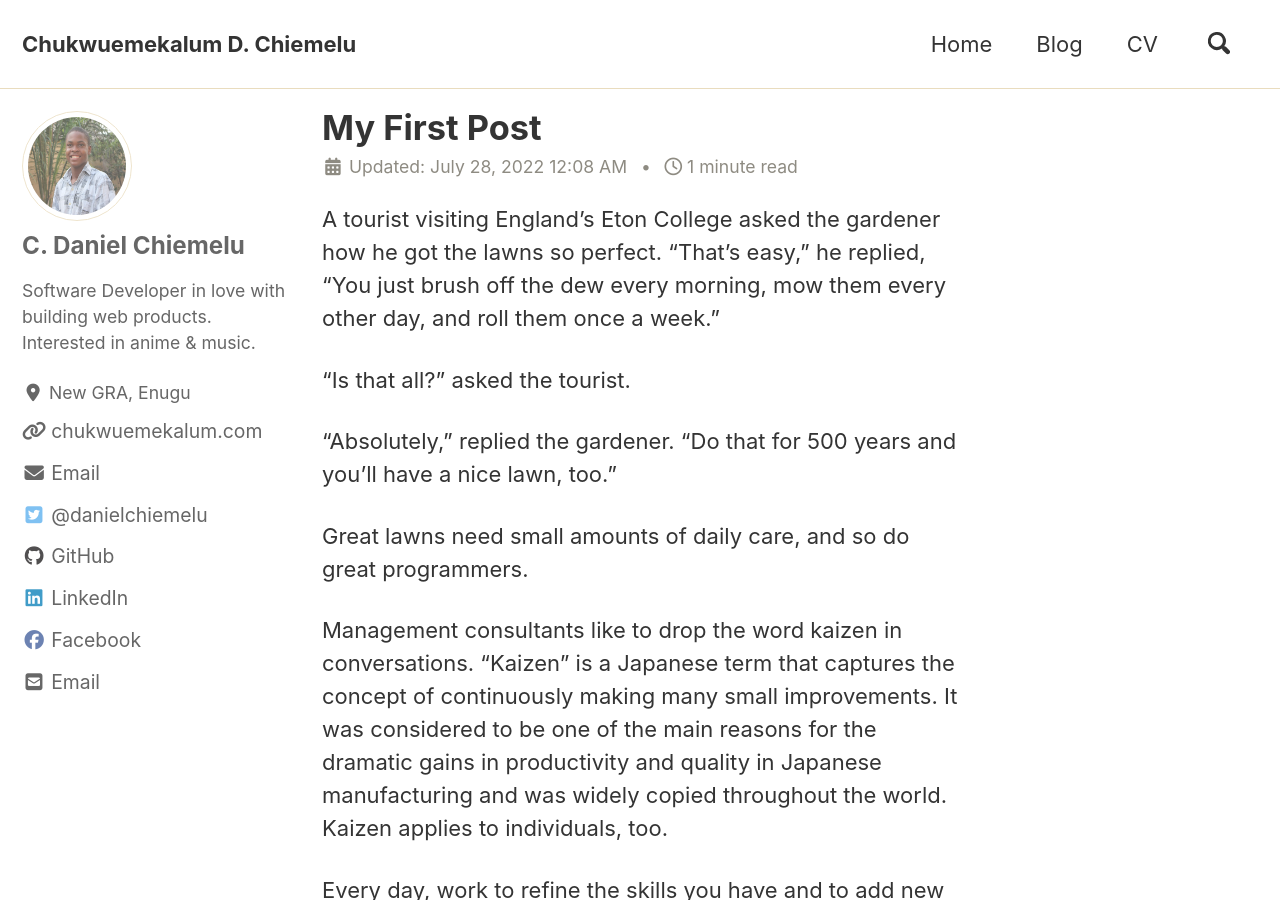
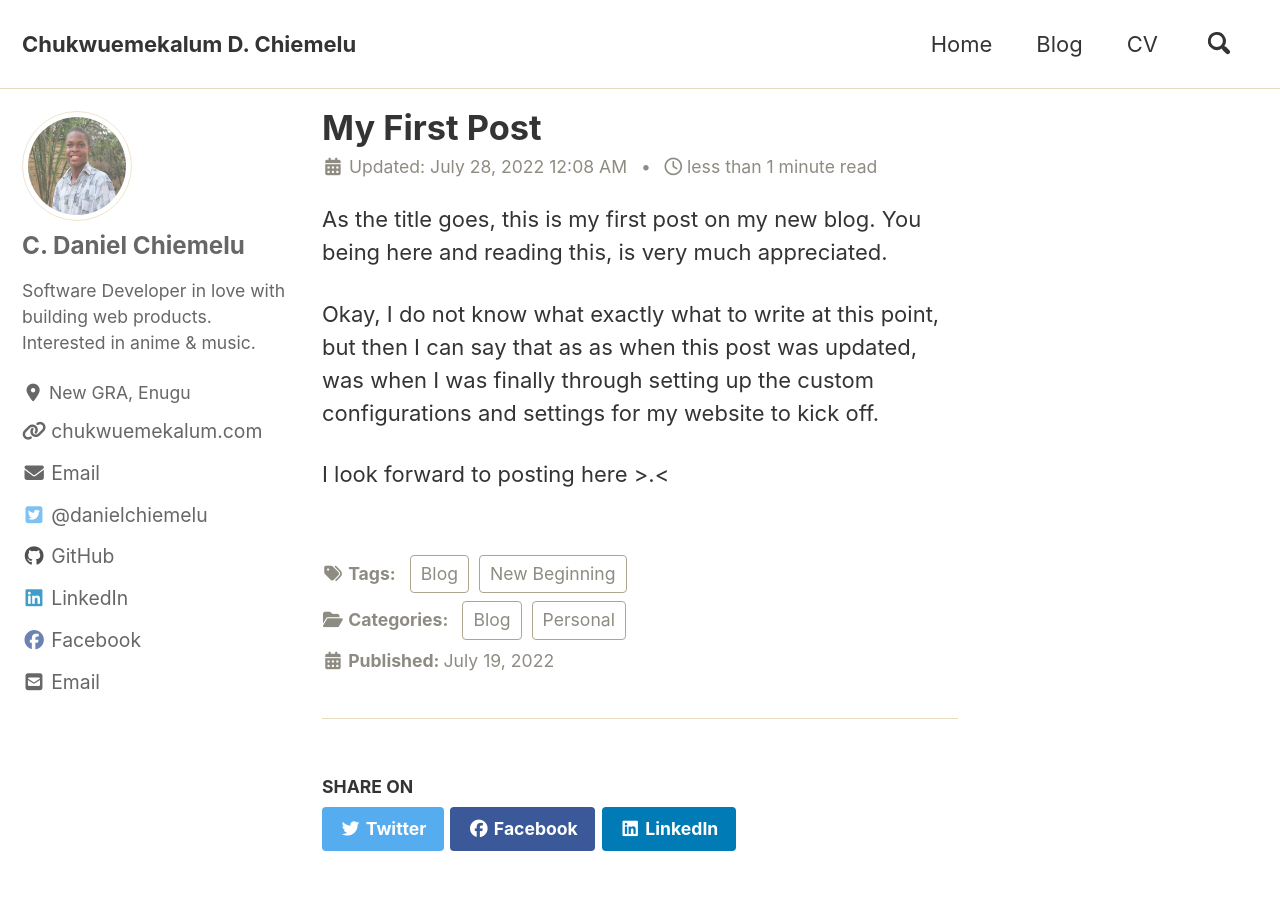
Before and after one commit to Chukwuemekalum/chukwuemekalum.github.io, a Jekyll site: the page built from _posts/2022-07-19-my-first-post.md, in a window 1280 px wide and 900 px high. Built offline with Jekyll 4.4.1, drawn with Linux system fonts in a browser that asks for light colours; cached includes are drawn as plain includes; nearby versions of some CDN libraries; comment, search, counter and statistics services are not loaded; some of the changed text lies outside the part shown.

Commit message:
First Post

```diff
--- a/_posts/2022-07-19-my-first-post.md
+++ b/_posts/2022-07-19-my-first-post.md
@@ -3,36 +3,23 @@ title: "My First Post "
 date: 2022-07-19
 last_modified_at: 22-07-28T00:08
 categories:
-  - blog
+  - Blog
+  - Personal
 toc: false
 toc_sticky: false
 tags:
-  - blog
-  - fish
+  - Blog
+  - New Beginning
 header:
   teaser: ""
 ---
 
-A tourist visiting England's Eton College asked the gardener how he got the
-lawns so perfect. "That's easy," he replied, "You just brush off the dew every
-morning, mow them every other day, and roll them once a week."
+As the title goes, this is my first post on my new blog.
+You being here and reading this, is very much appreciated.
 
-"Is that all?" asked the tourist.
+Okay, I do not know what exactly what to write at this point, but then
+I can say that as as when this post was updated, was when I was finally
+through setting up the custom configurations and settings for my website
+to kick off.
 
-"Absolutely," replied the gardener. "Do that for 500 years and you'll have a
-nice lawn, too."
-
-Great lawns need small amounts of daily care, and so do great programmers.
-
-Management consultants like to drop the word kaizen in conversations. "Kaizen"
-is a Japanese term that captures the concept of continuously making many small
-improvements. It was considered to be one of the main reasons for the dramatic
-gains in productivity and quality in Japanese manufacturing and was widely
-copied throughout the world. Kaizen applies to individuals, too.
-
-Every day, work to refine the skills you have and to add new tools to your
-repertoire. Unlike the Eton lawns, you'll start seeing results in a matter of
-days. Over the years, you'll be amazed at how your experience has blossomed and
-your skills have grown.
-
-From: The Pragmatic Programmer
+I look forward to posting here >.<
```
